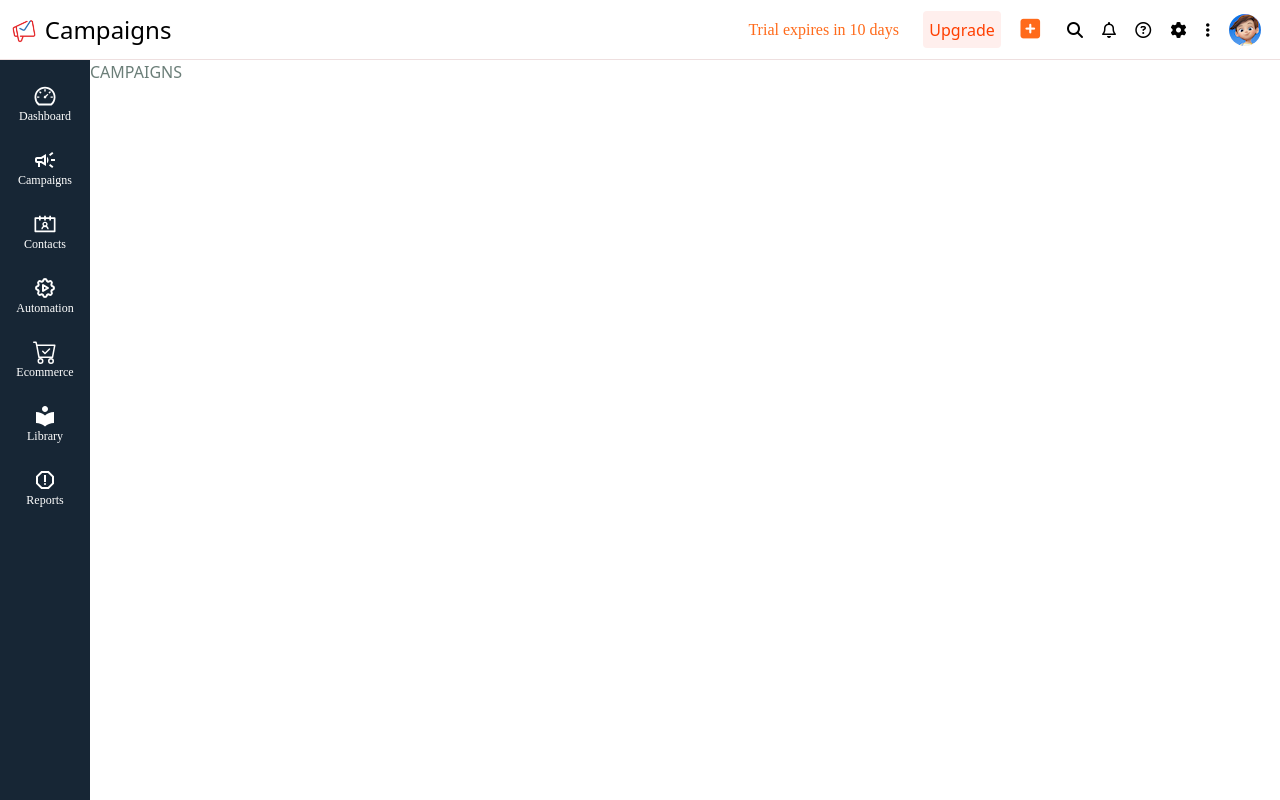
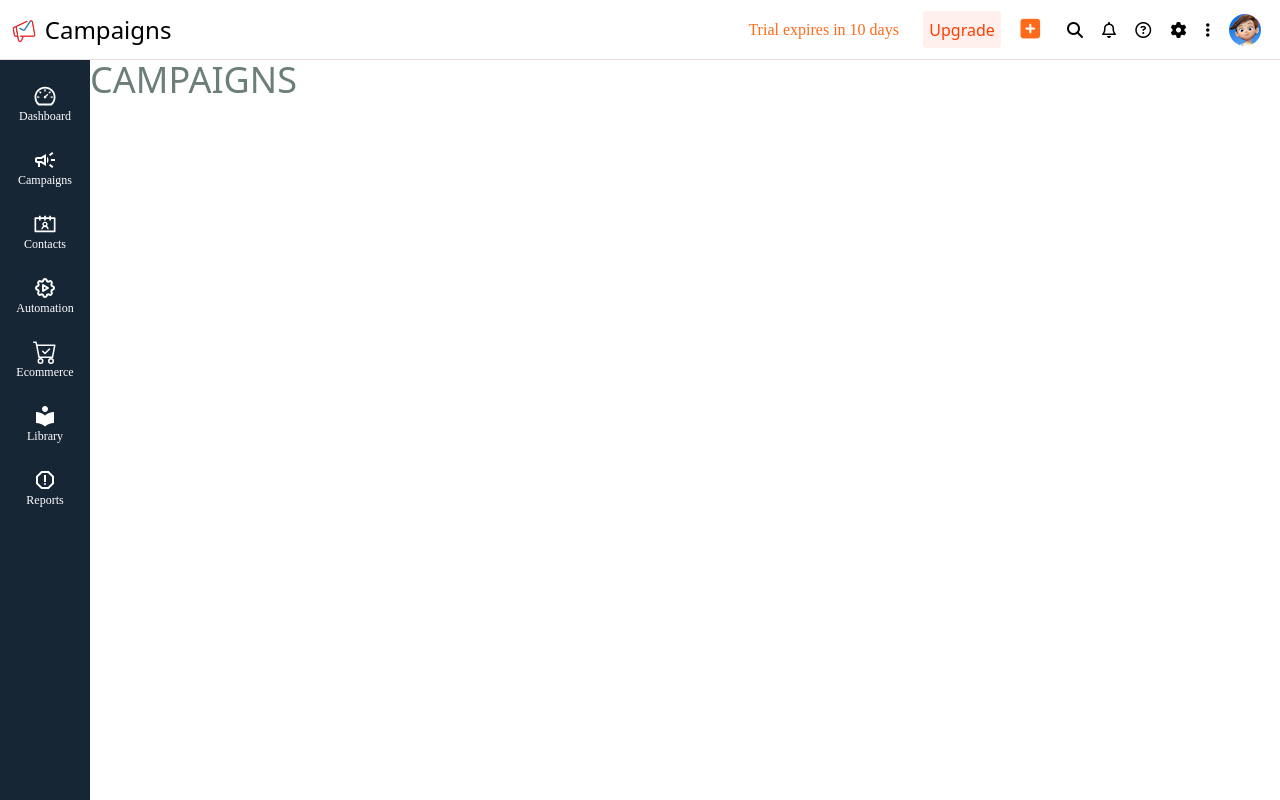
Before and after one commit to alenbabu/Zohodashboardsample, a React (Create React App) app: page /campaigns in a window 1280 px wide. Shown: the top 800 px of the page. Built offline with nearby package versions, Linux system fonts and the light colour scheme.

Commit message:
Campaign component is updated to tailwind css

```diff
--- a/src/Components/Campaigns/Campaigns.js
+++ b/src/Components/Campaigns/Campaigns.js
@@ -1,10 +1,9 @@
 import React from 'react'
-import './campaigns.css'
 
 function Campaigns() {
   return (
-    <div className='campaigns'>
-      <h1>CAMPAIGNS</h1>
+    <div className='text-[rgb(107,126,120)] relative left-[90px]'>
+      <h1 className='text-4xl'>CAMPAIGNS</h1>
     </div>
   )
 }
--- a/src/Components/Campaigns/campaigns.css
+++ /dev/null
@@ -1,5 +0,0 @@
-.campaigns{
-    color: rgb(107, 126, 120);
-    position: relative;
-    left: 90px;
-}
```
